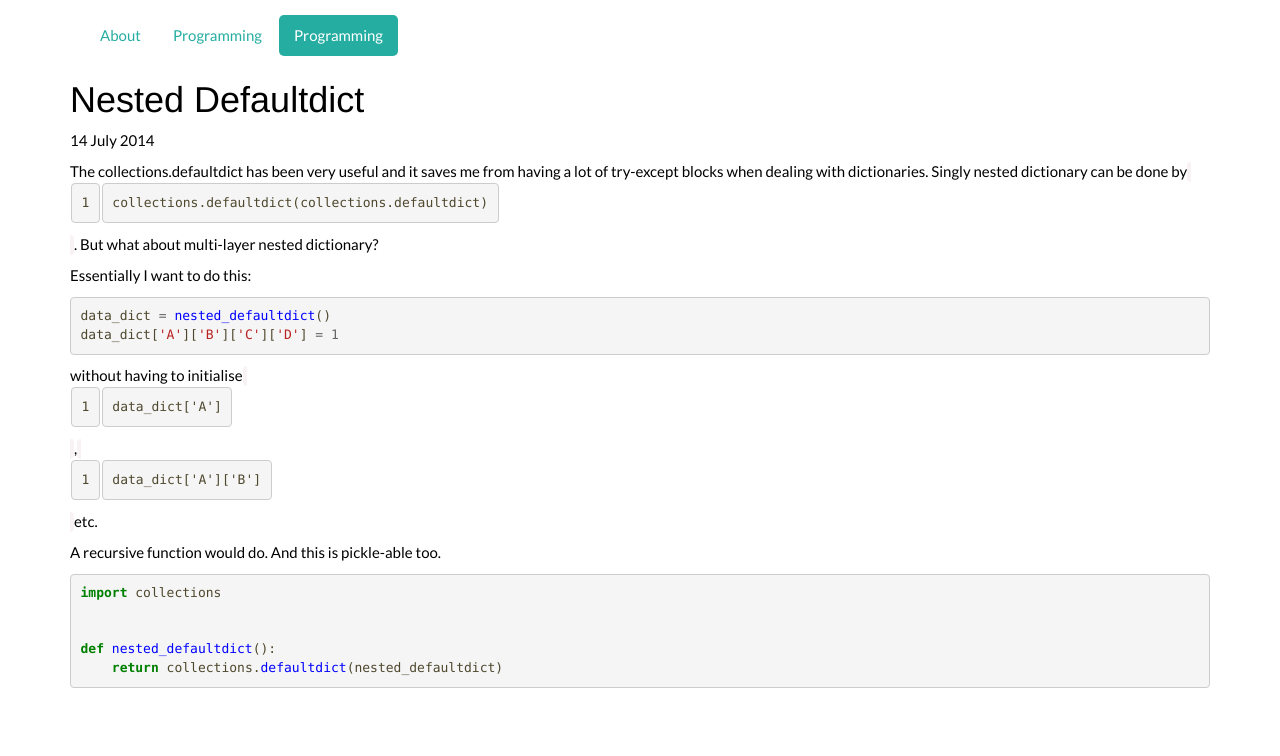
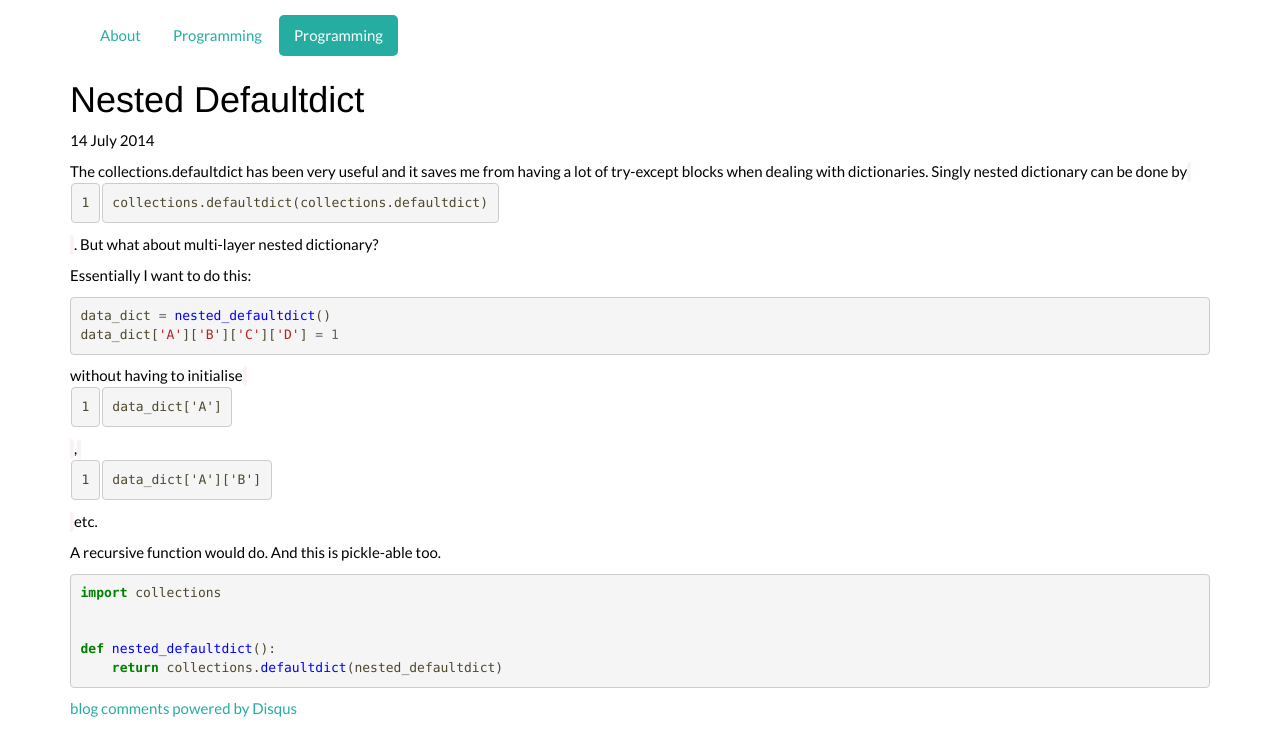
Before and after one commit to kitchoi/kitchoi.github.io, a Jekyll site: the page built from _posts/2014-07-14-Nested-Defaultdict.md, in a window 1280 px wide. Shown: the top 756 px of the page. Built offline with Jekyll 4.4.1, drawn with Linux system fonts in a browser that asks for light colours; comment, search, counter and statistics services are not loaded; some of the changed lines change nothing that is shown.

Commit message:
Added Disqus

```diff
--- a/_config.yml
+++ b/_config.yml
@@ -23,7 +23,7 @@
 host:        0.0.0.0
 port:        4000
 baseurl:     /
-url:         http://localhost:4000
+url:         http://kychoi.org
 lsi:         false
 
 maruku:
--- a/_layouts/post.html
+++ b/_layouts/post.html
@@ -11,6 +11,23 @@
 	<p>{{ page.date | date: "%e %B %Y" }}</p>
 	{{ content }}
       </div>
+
+<div id="disqus_thread"></div>
+<script type="text/javascript">
+    /* * * CONFIGURATION VARIABLES: EDIT BEFORE PASTING INTO YOUR WEBPAGE * * */
+    var disqus_shortname = 'kychoiorg'; // Required - Replace example with your forum shortname
+    var disqus_url = "{{ site.url }}{{ page.url }}";
+    var disqus_identifier = "{{ page.id }}";
+    var disqus_title = "{{ page.title }}";
+    /* * * DON'T EDIT BELOW THIS LINE * * */
+    (function() {
+        var dsq = document.createElement('script'); dsq.type = 'text/javascript'; dsq.async = true;
+        dsq.src = '//' + disqus_shortname + '.disqus.com/embed.js';
+        (document.getElementsByTagName('head')[0] || document.getElementsByTagName('body')[0]).appendChild(dsq);
+    })();
+</script>
+<noscript>Please enable JavaScript to view the <a href="http://disqus.com/?ref_noscript">comments powered by Disqus.</a></noscript>
+<a href="http://disqus.com" class="dsq-brlink">blog comments powered by <span class="logo-disqus">Disqus</span></a>
     </div>
 </body>
 </html>
```
